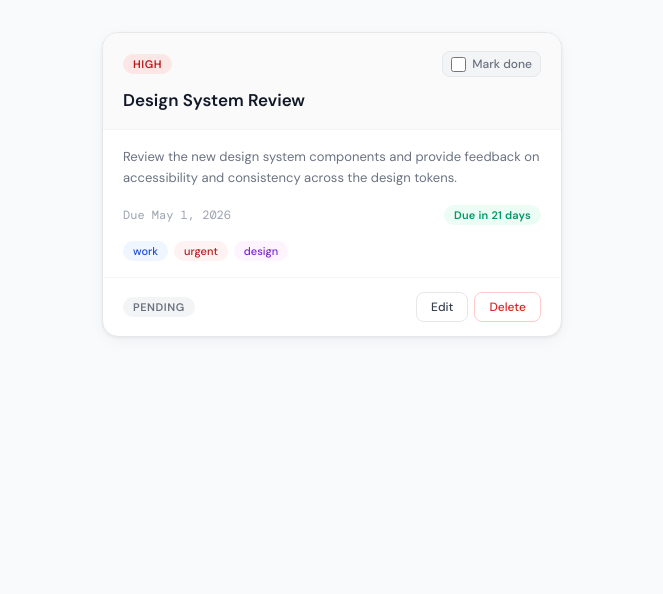
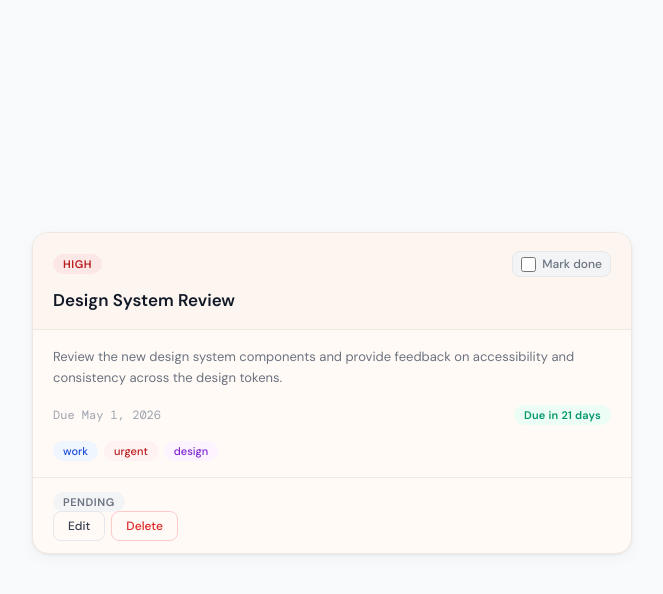
Before and after one commit to Xprogrammer123/HNG-Frontend, a React (Vite) app in the folder task-card/: page / in a window 1280 px wide. Shown: the top 594 px of the page, without its empty margins (308-971 px from the left). Built offline with nearby package versions, Linux system fonts and the light colour scheme.

Commit message:
style: update TaskCard styles for improved layout and aesthetics

```diff
--- a/task-card/src/components/TaskCard.css
+++ b/task-card/src/components/TaskCard.css
@@ -1,6 +1,6 @@
 /* ─── Card ─────────────────────────────────────────────────── */
 .card {
-  width: min(460px, 100%);
+  width: min(460px, 92%);
   background: #fff;
   border: 1px solid #e5e7eb;
   border-radius: 16px;
@@ -8,6 +8,7 @@
   font-family: 'DM Sans', sans-serif;
   box-shadow: 0 1px 3px rgba(0,0,0,0.06), 0 4px 16px rgba(0,0,0,0.04);
   transition: opacity 0.3s, transform 0.2s;
+  margin-top: 200px;
 }
 
 .card:hover {
@@ -18,13 +19,43 @@
 .card--done {
   opacity: 0.72;
 }
+/* ─── Card ─────────────────────────────────────────────────── */
+.card {
+  width: min(600px, 100%);
+  background: #fffaf5; /* soft cream */
+  border: 1px solid #eee7df; /* warm border */
+  border-radius: 16px;
+  overflow: hidden;
+  font-family: 'DM Sans', sans-serif;
+  box-shadow: 0 1px 3px rgba(0,0,0,0.06), 0 4px 16px rgba(0,0,0,0.04);
+  transition: opacity 0.3s, transform 0.2s;
+
+}
 
 /* ─── Hero ─────────────────────────────────────────────────── */
 .card__hero {
-  background: #fafafa;
-  border-bottom: 1px solid #f3f4f6;
+  background: #fdf6f0; /* slightly darker cream */
+  border-bottom: 1px solid #f1e8df;
   padding: 1.125rem 1.25rem 1rem;
 }
+
+/* ─── Footer ───────────────────────────────────────────────── */
+.card__footer {
+  border-top: 1px solid #f1e8df;
+  padding: 0.75rem 1.25rem;
+}
+
+/* ─── Buttons (small polish) ───────────────────────────────── */
+.btn--cancel:hover { background: #fdf6f0; }
+.btn--edit:hover { background: #fdf6f0; }
+
+/* ─── Inputs focus (optional warm accent) ─────────────────── */
+.edit-input:focus,
+.edit-textarea:focus {
+  border-color: #d6a77a; /* soft warm brown */
+}
+/* ─── Hero ─────────────────────────────────────────────────── */
+
 
 .card__hero-header {
   display: flex;
@@ -72,15 +103,7 @@
 }
 
 /* ─── Footer ───────────────────────────────────────────────── */
-.card__footer {
-  border-top: 1px solid #f3f4f6;
-  padding: 0.875rem 1.25rem;
-  display: flex;
-  justify-content: space-between;
-  align-items: center;
-  gap: 0.75rem;
-  flex-wrap: wrap;
-}
+
 
 .card__actions {
   display: flex;
@@ -169,8 +192,6 @@
 .btn--save   { background: #111827; color: #fff; border: none; }
 .btn--save:hover { background: #1f2937; }
 
-.btn--cancel { background: transparent; color: #6b7280; border: 1px solid #e5e7eb; }
-.btn--cancel:hover { background: #f9fafb; }
 
 .btn--edit   { background: transparent; color: #374151; border: 1px solid #e5e7eb; }
 .btn--edit:hover { background: #f9fafb; }
@@ -191,7 +212,7 @@
   outline: none;
 }
 
-.edit-input:focus { border-color: #6366f1; }
+
 
 .edit-textarea {
   width: 100%;
@@ -206,7 +227,7 @@
   outline: none;
 }
 
-.edit-textarea:focus { border-color: #6366f1; }
+
 
 .edit-block { margin-bottom: 1rem; }
 
```
